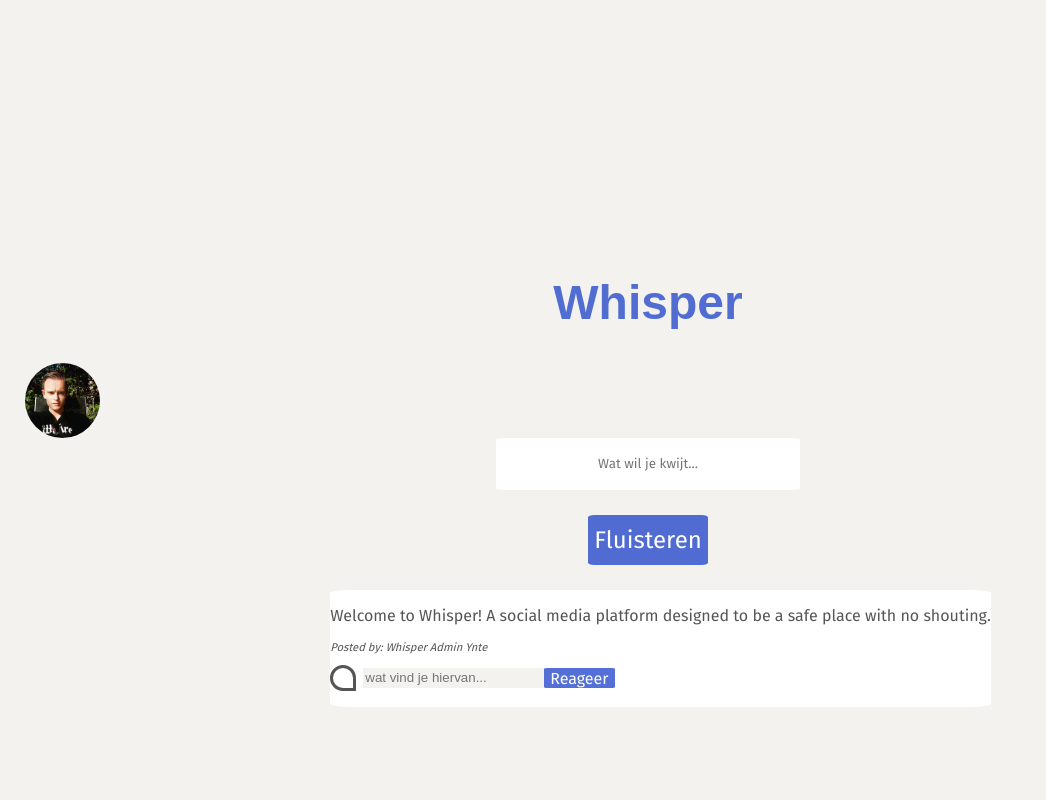
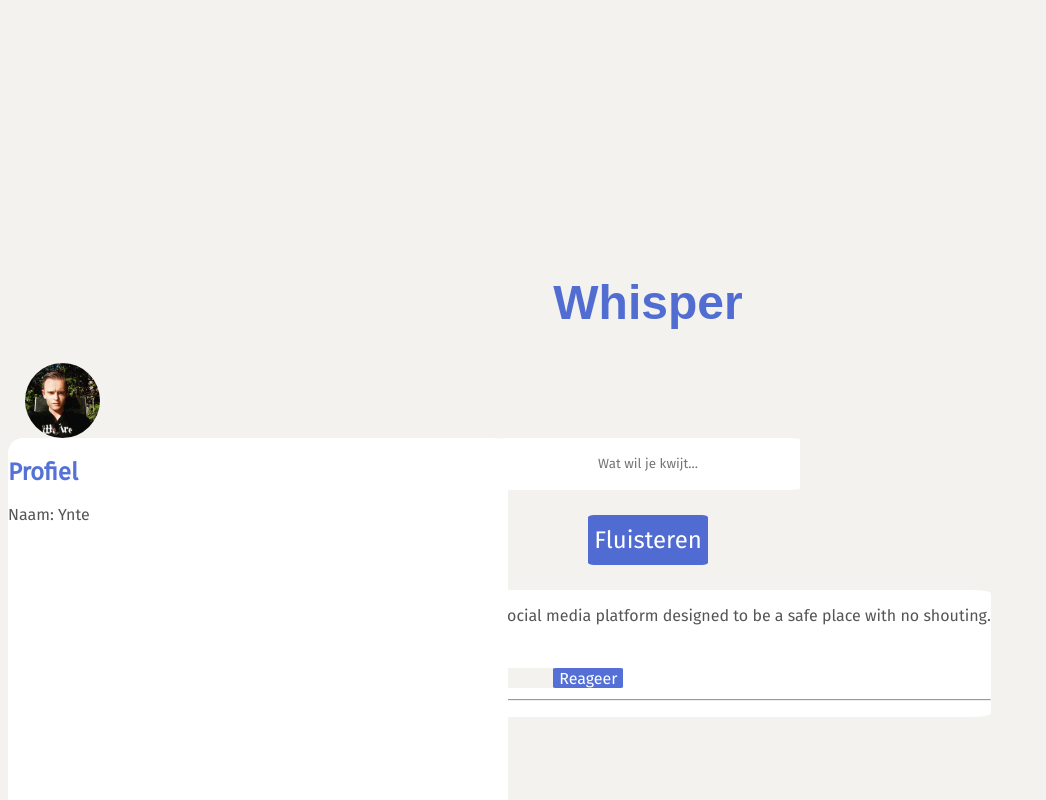
Before and after one commit to Wiardus/whisper-chat-app, a React (Create React App) app: page / in a window 1280 px wide. Both pictures are taken after a click on the element 62 px from the left and 1076 px from the top of the page. Shown: the part 676-1476 px from the top of the page, without its empty margins (0-1046 px from the left). Built offline with nearby package versions, Linux system fonts and the light colour scheme; a web font is replaced by a local one.

Commit message:
Added profile open functionallity and styling

```diff
--- a/src/Components/Post.tsx
+++ b/src/Components/Post.tsx
@@ -13,24 +13,23 @@ const Post = ({post}: Props) => {
 
     const addComment = (comment: string) => {
         setComments([...comments, comment])
-
     }
 
     return (
         <div className="postContainer">
             <p id="post">{post.content}</p>
-            <p id="byUser">Posted by: {post.user} {user.username}</p>
+            <p className="byUser" >Posted by: {post.user} {user.username}</p>
             <form className="comment">
+                <p className="commentAmount">{comments.length}</p>
                 <input value={comment} type="text" placeholder="wat vind je hiervan..." onChange={e => {setComment(e.target.value)}} />
                 <button type="submit" onClick={e => {e.preventDefault(); addComment(comment); setComment('');}}>Reageer</button>
             </form>
+            <hr></hr>
             <ul>
             {comments.map((comment: string) =>(
-                <li key={comment}>{comment}</li>
+                <li key={comment}>{comment} <label className="byUser">by {user.username}</label></li>
             ))} </ul>
-
         </div>
-
     )
 }
 
--- a/src/Components/Profile.tsx
+++ b/src/Components/Profile.tsx
@@ -1,12 +1,30 @@
-const openProfile = () => {
-    alert('profiel')
-    return <div className="profile"></div>
-}
+import { useState } from 'react';
+import { user} from "./Login"
 
 export const Profile = () => {
-    return (
-        <div>
-            <div className="profilePicture" onClick={openProfile}></div>
+    const [IsOpen, setIsOpen] = useState({
+        isOpen: false
+    })
+
+    let openProfile = (
+        <div className="profile">
+            <h2>Profiel</h2>
+            <p>Naam: {user.username}</p>
         </div>
     )
+
+    if (IsOpen.isOpen) {
+        return (
+            <div>
+                <div className="profilePicture" onClick={(e) => setIsOpen({...IsOpen, isOpen: false})}></div>{openProfile}
+            </div>
+        )
+    } else {
+        return (
+            <div>
+                <div className="profilePicture" onClick={(e) => setIsOpen({...IsOpen, isOpen: true})}></div>
+            </div>
+        )
+    }
+
 }
--- a/src/style.sass
+++ b/src/style.sass
@@ -4,9 +4,11 @@
 $main-light-blue: hsla(227, 89%, 41%, 0.7)
 $header-font: 'Mochiy Pop One', sans-serif
 $main-font: 'Fira Sans', sans-serif
+$font-color: #555
+$background-color: #f3f2ef
 
 body
-  background: #f3f2ef
+  background: $background-color
 
 .login
   height: 100vh
@@ -82,13 +84,20 @@ h1
 
   #post
   text-align: center
-  color: #555
+  color: $font-color
   font-family: $main-font
 
 .profile
   width: 500px
   height: 500px
-  background: cyan
+  background: #ffffff
+  font-family: $main-font
+  border-radius: 3%
+  color: $font-color
+  position: absolute
+
+  h2
+    color: $main-light-blue
 
 .profilePicture
   border-radius: 50%
@@ -101,7 +110,7 @@ h1
   top: 0
   cursor: pointer
 
-#byUser
+.byUser
   font-style: italic
   font-size: 70%
   text-align: left
@@ -110,7 +119,6 @@ h1
   display: flex
   width: 20px
   height: 20px
-  background: black
   border-radius: 50%
   background: inherit
   border-style: solid
@@ -118,9 +126,9 @@ h1
 
   input
     margin-left: 30px
-    background: #f3f2ef
+    background: $background-color
     border-style: none
-    border-color: #f3f2ef
+
 
   button
     color: white
```
Also changed, not shown: src/App.tsx (+1 -17 lines), src/Components/AddComment.tsx (deleted, +0 -17 lines), src/Components/CommentList.tsx (deleted, +0 -16 lines), src/Components/Login.tsx (+1 -7 lines), src/Components/PostList.tsx (+0 -7 lines).
